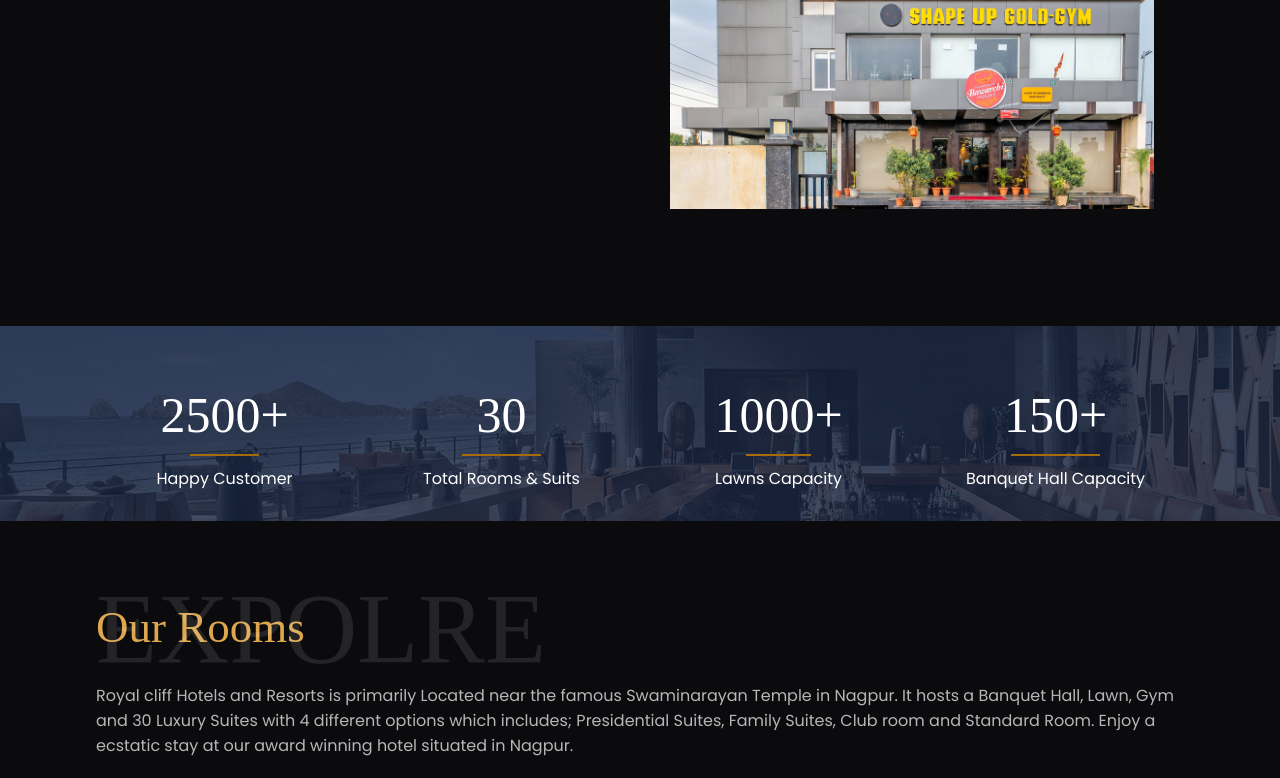
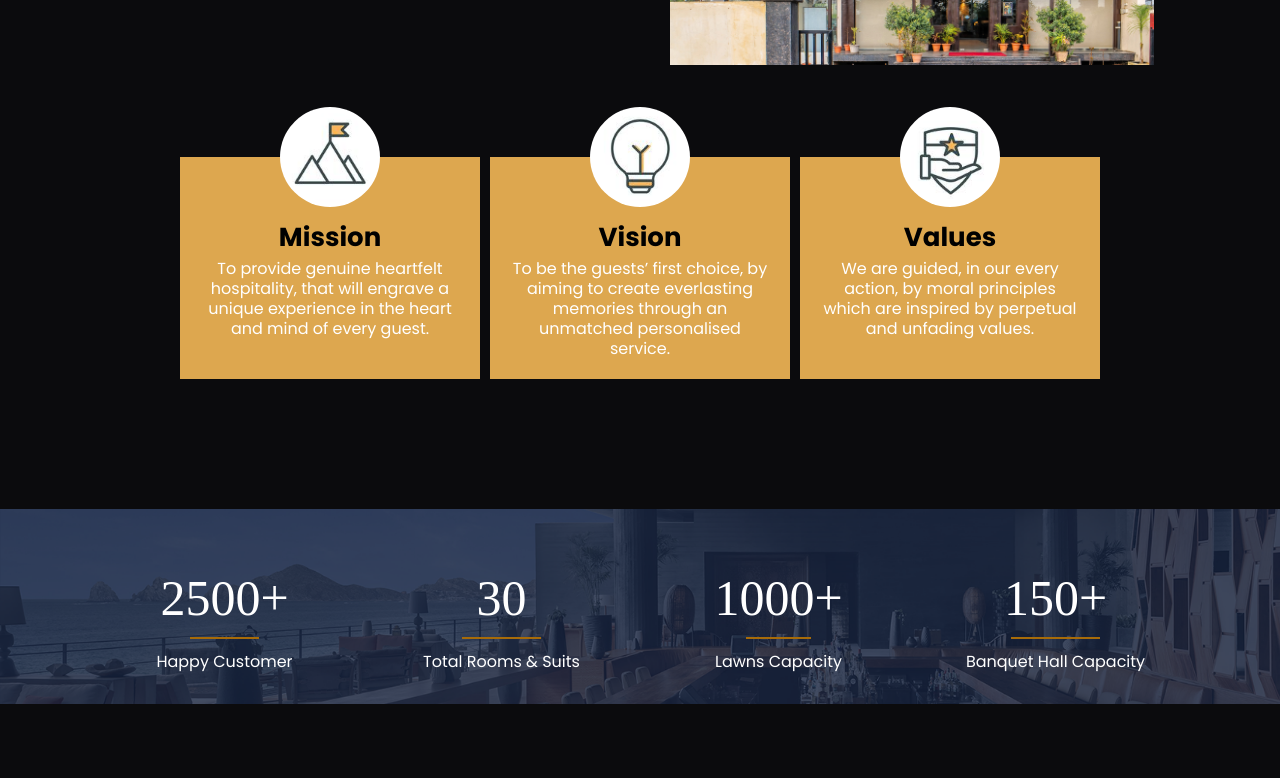
Before and after one commit to Atharva-17/Royal-Cliff, a plain HTML site: page index.html in a window 1280 px wide. Shown: the part 1394-2172 px from the top of the page. Drawn offline with nearby package versions, Linux system fonts and the light colour scheme.

Commit message:
major changes

```diff
--- a/index.html
+++ b/index.html
@@ -87,7 +87,7 @@
         <div class="item">
           <img src="images/home-3.jpg" alt="">
           <div class="text">
-            <h1>Spend Your Holiday</h1>
+            <h1>Enjoy Luxurious Stay</h1>
             <p>Enjoy Luxurious Stay with a best-in-class service and luxurious accommodations.
             </p>
             <!-- <div class="flex">
@@ -122,6 +122,9 @@
       margin: 0,
       nav: true,
       dots: false,
+      autoplay: true,
+      autoplayTimeout: 3000,
+      autoplayHoverPause: true,
       navText: ["<i class = 'fa fa-chevron-left'></i>", "<i class = 'fa fa-chevron-right'></i>"],
       responsive: {
         0: {
@@ -140,7 +143,7 @@
 
 
 
-  <section class="book" id="book">
+  <!-- <section class="book" id="book">
     <div class="container flex_space">
       <div class="text">
         <h1> <span>Book </span> Your Rooms </h1>
@@ -155,7 +158,7 @@
         </form>
       </div>
     </div>
-  </section>
+  </section> -->
 
 
 
@@ -166,14 +169,50 @@
           <h1>WELCOME</h1>
           <h2>Royal Cliff</h2>
         </div>
-        <p>We host a team of highly proficient people who have a passion for hospitality and customer service. With an immense attention to detail, at Royal Cliff hotels and Restaurants, we offer a wide range of modern and traditional cuisine with an inhouse fitness facility. Let's create unforgettable memories together.</p>
-        <!-- <button class="primary-btn">ABOUT US</button> -->
+        <p>We host a team of highly proficient people who have a passion for hospitality and customer service.
+          With an immense attention to detail, at Royal Cliff hotels and Restaurants, we offer a wide range of modern and traditional cuisine with an inhouse fitness facility. Let's create unforgettable memories together.
+          Royal Cliff Hotels & Resorts is a distinct addition to Nagpur and a smart choice for travellers. Whether you are traveling for business or pleasure, get the most out of your trip with a stay at Royal Cliff Hotels & Resorts.
+We offer impeccable service and all the essential amenities to travellers.
+</p>
+          <!-- <button class="primary-btn">ABOUT US</button> -->
       </div>
       <div class="right">
         <img src="images/aboutimg.jpg" alt="">
       </div>
     </div>
   </section>
+
+  <div class="wrapper">
+    <!-- <h1>Our Team</h1> -->
+    <div class="team">
+      <div class="team_member">
+        <div class="team_img">
+          <img src="/Images/1.png" alt="Team_image">
+        </div>
+        <h3>Mission</h3>
+        <p class="role"></p>
+        <p>To provide genuine heartfelt hospitality, that will engrave a unique experience in the heart and mind of every guest.</p>
+      </div>
+      <div class="team_member">
+        <div class="team_img">
+          <img src="/Images/22.png" alt="Team_image">
+        </div>
+        <h3>Vision</h3>
+        <p class="role"></p>
+        <p>To be the guests’ first choice, by aiming to create everlasting memories through an unmatched personalised service.
+          </p></div>
+      <div class="team_member">
+        <div class="team_img">
+          <img src="Images/33.png" alt="Team_image">
+        </div>
+        <h3>Values</h3>
+        <p class="role"></p>
+        <p>We are guided, in our every action, by moral principles which are inspired by perpetual and unfading values.
+          </p>
+      </div>
+    </div>
+  </div>
+
 
   <section class="counter top">
     <div class="container grid">
@@ -199,7 +238,6 @@
       </div>
     </div>
   </section>
-
 
   <section class="rooms" id="rooms">
     <div class="container top">
@@ -493,7 +531,7 @@
           <div class="box">
             <div class="text">
               <i class="fa-solid fa-spa"></i>
-              <h3>Beauty Spa</h3>
+              <h3>Party Lawn</h3>
             </div>
           </div>
         </div>
--- a/style.css
+++ b/style.css
@@ -938,3 +938,65 @@ a{
   }
 
 }
+
+/* vision */
+
+.wrapper{
+  margin-top: 50px;
+}
+
+.wrapper h1{
+  font-family: 'Allura', cursive;
+  font-size: 52px;
+  margin-bottom: 60px;
+  text-align: center;
+}
+
+.team{
+  display: flex;
+  justify-content: center;
+  width: auto;
+  text-align: center;
+  flex-wrap: wrap;
+}
+
+.team .team_member{
+  background: #dda74f;
+  margin: 5px;
+  margin-bottom: 50px;
+  width: 300px;
+  padding: 20px;
+  line-height: 20px;
+  color: #8e8b8b;
+  position: relative;
+}
+
+.team .team_member h3{
+  color: #000;
+  font-size: 26px;
+  margin-top: 50px;
+}
+
+.team .team_member p.role{
+  color: #ccc;
+  margin: 12px 0;
+  font-size: 12px;
+  text-transform: uppercase;
+}
+
+.team .team_member .team_img{
+  position: absolute;
+  top: -50px;
+  left: 50%;
+  transform: translateX(-50%);
+  width: 100px;
+  height: 100px;
+  border-radius: 50%;
+  background: #fff;
+}
+
+.team .team_member .team_img img{
+  width: 100px;
+  height: 100px;
+  padding: 5px;
+}
```
Also changed, not shown: Images/1.png (added), Images/22.png (added), Images/33.png (added).
